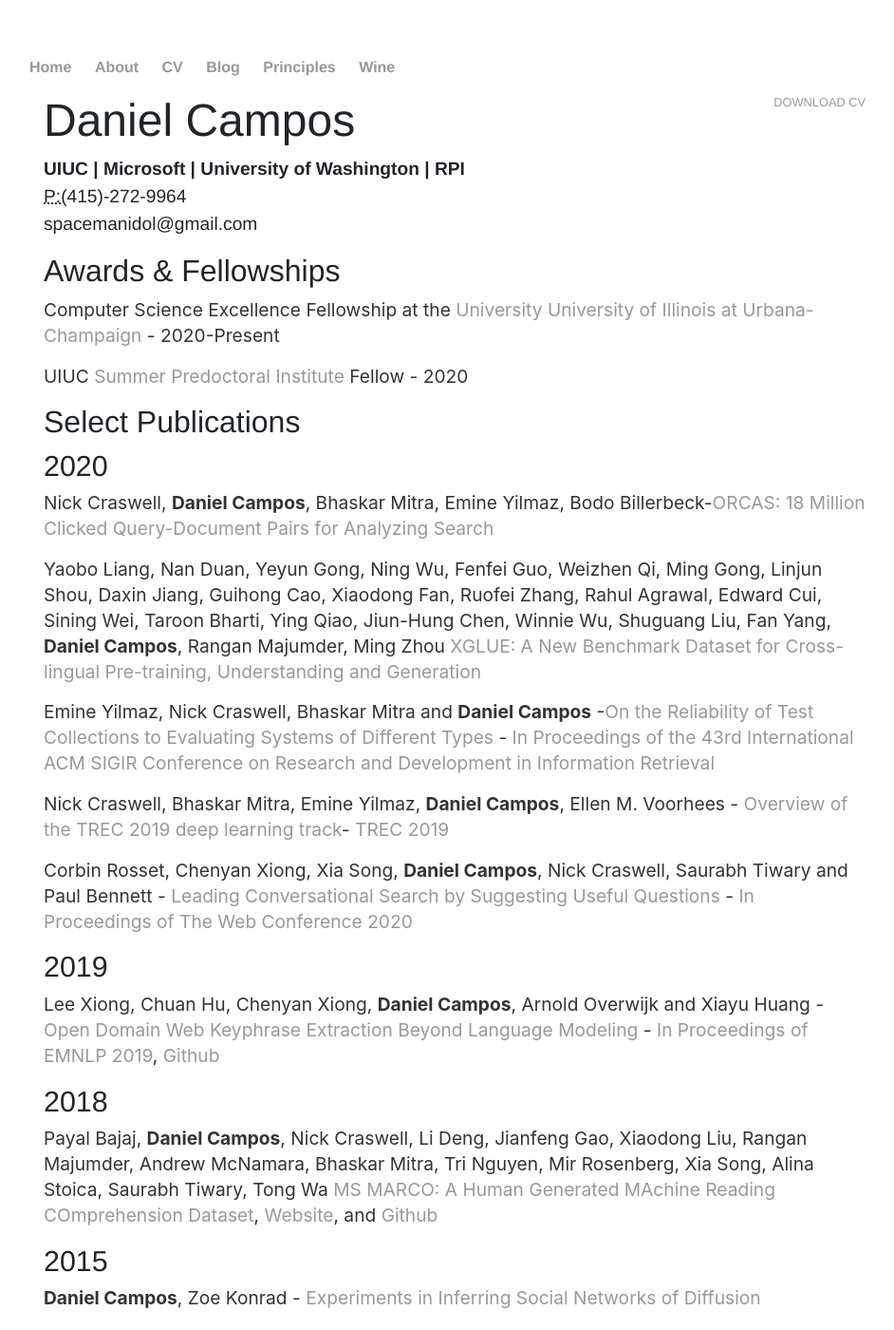
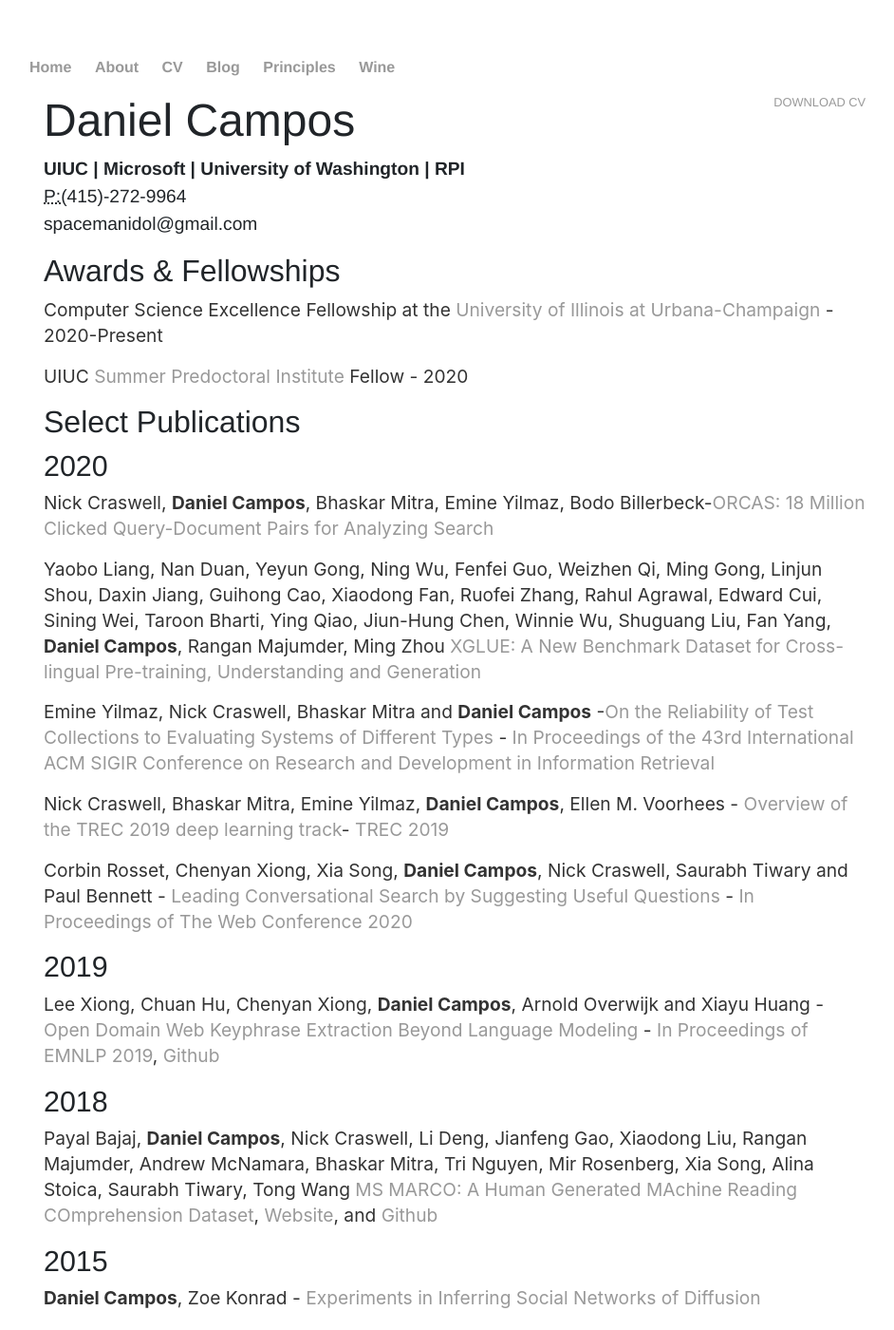
Before and after one commit to spacemanidol/spacemanidol.github.io, a Jekyll site: the page built from cv/index.html, in a window 1280 px wide and 1400 px high. Shown: the whole window at 95% size, without its empty margins (161-1103 px from the left). Built offline with Jekyll 4.4.1, drawn with Linux system fonts in a browser that asks for light colours; comment, search, counter and statistics services are not loaded; some of the changed text lies outside the part shown.

Commit message:
Update index.html

```diff
--- a/cv/index.html
+++ b/cv/index.html
@@ -11,7 +11,7 @@
 	<span class="obfuscate">spacemanidol@gmail.com</span>
 	</address>
 	<h2>Awards & Fellowships</h2>
-	<p>Computer Science Excellence Fellowship at the <a href='https://cs.illinois.edu/'>University University of Illinois at Urbana-Champaign</a> - 2020-Present</p>
+	<p>Computer Science Excellence Fellowship at the <a href='https://cs.illinois.edu/'>University of Illinois at Urbana-Champaign</a> - 2020-Present</p>
 	<p>UIUC <a href='https://grad.illinois.edu/diversity/spi'>Summer Predoctoral Institute</a> Fellow - 2020</p>
 	<h2>Select Publications</h2>
 	<h4>2020</h4>
@@ -19,11 +19,11 @@
 	<p>Yaobo Liang, Nan Duan, Yeyun Gong, Ning Wu, Fenfei Guo, Weizhen Qi, Ming Gong, Linjun Shou, Daxin Jiang, Guihong Cao, Xiaodong Fan, Ruofei Zhang, Rahul Agrawal, Edward Cui, Sining Wei, Taroon Bharti, Ying Qiao, Jiun-Hung Chen, Winnie Wu, Shuguang Liu, Fan Yang, <strong>Daniel Campos</strong>, Rangan Majumder, Ming Zhou <a href='https://arxiv.org/abs/2004.01401'>XGLUE: A New Benchmark Dataset for Cross-lingual Pre-training, Understanding and Generation</a></p>
 	<p>Emine Yilmaz, Nick Craswell, Bhaskar Mitra and <strong>Daniel Campos</strong> -<a href='https://arxiv.org/pdf/2004.13486.pdf'>On the Reliability of Test Collections to Evaluating Systems of Different Types</a>  - <a href='https://sigir.org/sigir2020/'>In Proceedings of the 43rd International ACM SIGIR Conference on Research and Development in Information Retrieval</a></p>
 	<p>Nick Craswell, Bhaskar Mitra, Emine Yilmaz, <strong>Daniel Campos</strong>, Ellen M. Voorhees - <a href='https://arxiv.org/abs/2003.07820'>Overview of the TREC 2019 deep learning track</a>- <a href='https://trec.nist.gov/tracks.html'>TREC 2019</a></p>
-	<p>Corbin Rosset, Chenyan Xiong, Xia Song, <strong>Daniel Campos</strong>, Nick Craswell, Saurabh Tiwary and Paul Bennett - <a href=''>Leading Conversational Search by Suggesting Useful Questions</a> - <a href='https://www2020.thewebconf.org/'>In Proceedings of The Web Conference 2020</a></p>
+	<p>Corbin Rosset, Chenyan Xiong, Xia Song, <strong>Daniel Campos</strong>, Nick Craswell, Saurabh Tiwary and Paul Bennett - <a href='https://www.microsoft.com/en-us/research/publication/leading-conversational-search-by-suggesting-useful-questions/'>Leading Conversational Search by Suggesting Useful Questions</a> - <a href='https://www2020.thewebconf.org/'>In Proceedings of The Web Conference 2020</a></p>
 	<h4>2019</h4>
 	<p>Lee Xiong, Chuan Hu, Chenyan Xiong, <strong>Daniel Campos</strong>, Arnold Overwijk and Xiayu Huang - <a href='https://arxiv.org/abs/1911.02671' >Open Domain Web Keyphrase Extraction Beyond Language Modeling</a> - <a href='https://www.emnlp-ijcnlp2019.org/'>In Proceedings of EMNLP 2019</a>, <a href='https://github.com/microsoft/MSMARCO-OpenKP'>Github</a></p>
 	<h4>2018</h4>
-	<p>Payal Bajaj, <strong>Daniel Campos</strong>, Nick Craswell, Li Deng, Jianfeng Gao, Xiaodong Liu, Rangan Majumder, Andrew McNamara, Bhaskar Mitra, Tri Nguyen, Mir Rosenberg, Xia Song, Alina Stoica, Saurabh Tiwary, Tong Wa  <a href='https://arxiv.org/abs/1611.09268'>MS MARCO: A Human Generated MAchine Reading COmprehension Dataset</a>, <a href='https://microsoft.github.io/msmarco/'>Website</a>, and <a href='https://github.com/microsoft/MSMARCO-Question-Answering'>Github</a></p>
+	<p>Payal Bajaj, <strong>Daniel Campos</strong>, Nick Craswell, Li Deng, Jianfeng Gao, Xiaodong Liu, Rangan Majumder, Andrew McNamara, Bhaskar Mitra, Tri Nguyen, Mir Rosenberg, Xia Song, Alina Stoica, Saurabh Tiwary, Tong Wang  <a href='https://arxiv.org/abs/1611.09268'>MS MARCO: A Human Generated MAchine Reading COmprehension Dataset</a>, <a href='https://microsoft.github.io/msmarco/'>Website</a>, and <a href='https://github.com/microsoft/MSMARCO-Question-Answering'>Github</a></p>
 	<h4>2015</h4>
 	<p><strong>Daniel Campos</strong>, Zoe Konrad - <a href='https://arxiv.org/abs/1910.04277'>Experiments in Inferring Social Networks of Diffusion</a></p>
 	<h2>Patents</h2>
```
Also changed, not shown: other parts of cv/index.html (+3 -0 lines).
